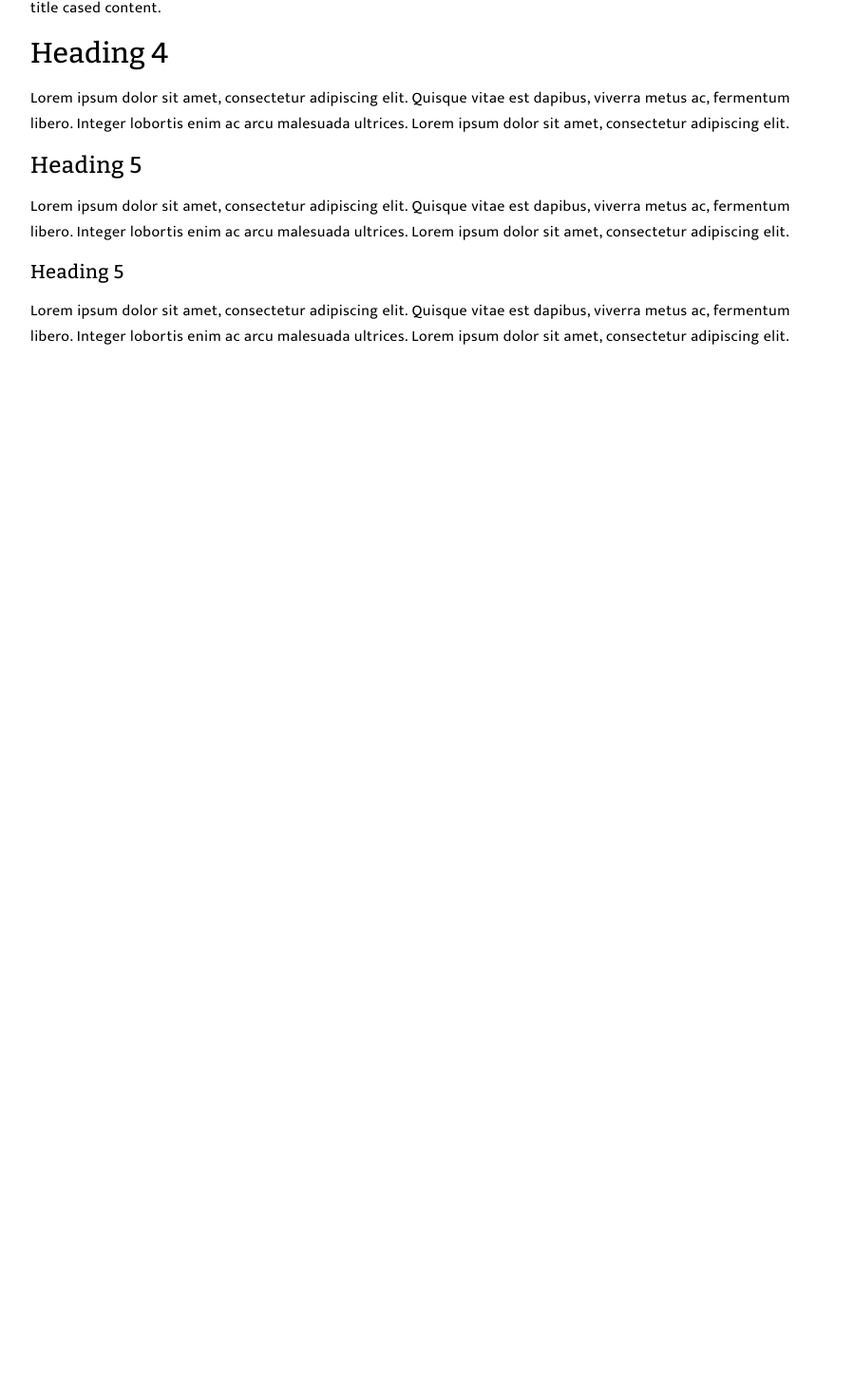
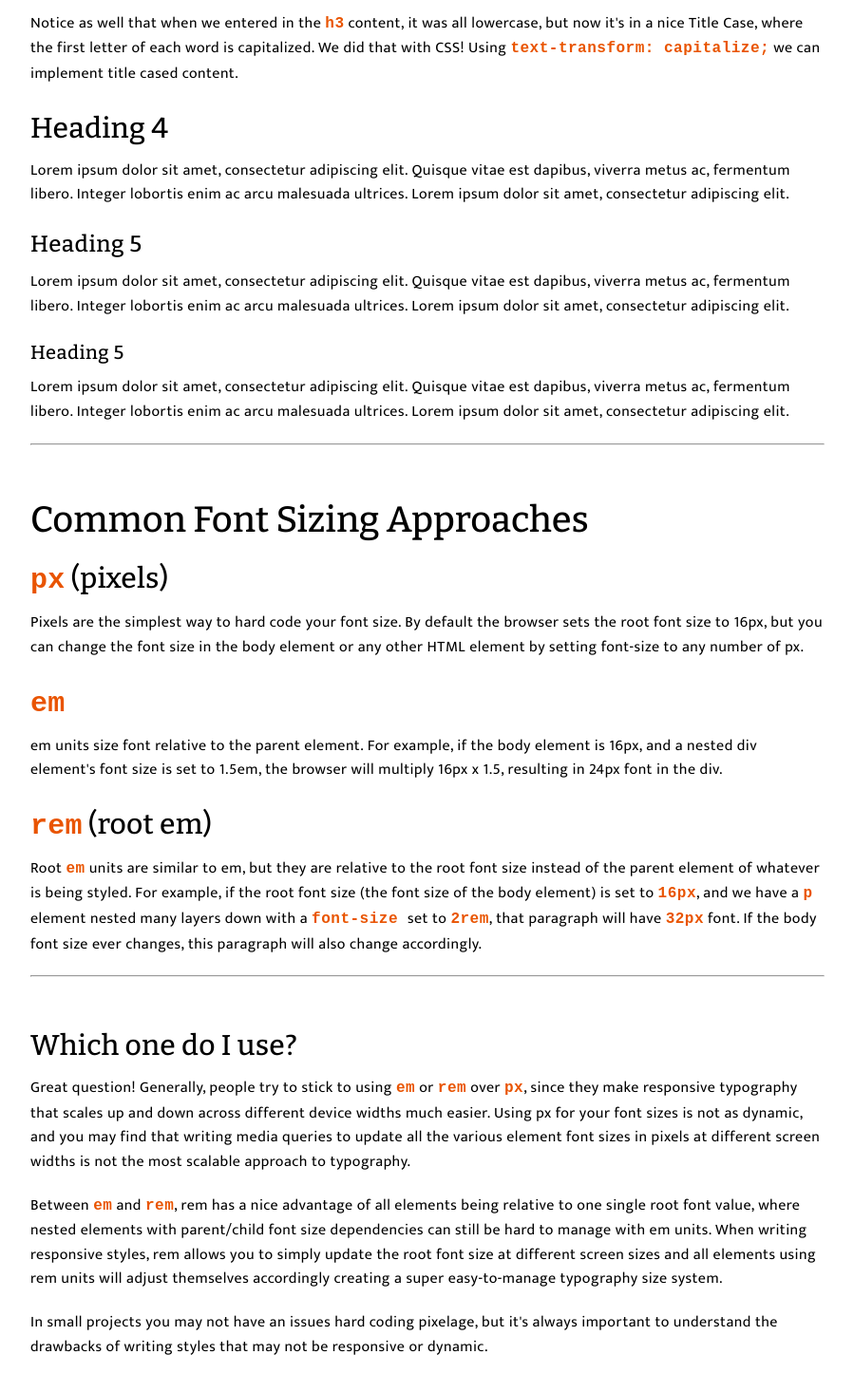
Before and after one commit to Majd-Alhourani98/Blog-Post, a plain HTML site: page index.html in a window 1280 px wide. Shown: the part 976-2442 px from the top of the page at 95% size, without its empty margins (190-1089 px from the left). Before the commit the page ends 1392 px from the top, so only its background shows below. Drawn offline with nearby package versions, Linux system fonts and the light colour scheme.

Commit message:
add code style

```diff
--- a/index.html
+++ b/index.html
@@ -15,12 +15,13 @@
   <body>
     <div class="container">
       <p class="info">12.31.2050 | <span>all about CSS blog</span></p>
-      <h2>All About Typography</h2>
+      <h2 class="title">All About Typography</h2>
       <p class="headline paragraph">
         Headlines, like this one, are great ways to quickly capture the reader's
         attention, to give them a sumary, intro, or other important information
-        in a web page. You can use text-transform: uppercase; to make a whole
-        body of text uppercase using CSS if you really need to grab attention!
+        in a web page. You can use <code>text-transform: uppercase;</code> to
+        make a whole body of text uppercase using CSS if you really need to grab
+        attention!
       </p>
 
       <p class="paragraph">
@@ -39,8 +40,8 @@
       <p class="paragraph">
         But wait! What if you want more than just normal text on your page?
         Another common thing you might see in web pages are quotes. To make
-        quotes, we can use the blockquote element and style it accordingly, so
-        it stands out a bit as a non-body text quote.
+        quotes, we can use the <code>blockquote</code> element and style it
+        accordingly, so it stands out a bit as a non-body text quote.
       </p>
 
       <blockquote class="quote">
@@ -55,17 +56,19 @@
 
       <hr />
 
-      <h3 class="section-heading">a new section</h3>
+      <section>
+        <h3 class="section-heading">Headings</h3>
         <p class="paragraph">
-        And just like that, we've got a new section of content separated by a hr
-        element (a 'horizontal rule' or a divider) and a new heading. Isn't
-        putting content together fun?
+          And just like that, we've got a new section of content separated by a
+          <code>hr</code> element (a 'horizontal rule' or a divider) and a new
+          heading. Isn't putting content together fun?
         </p>
         <p class="paragraph">
-        Notice as well that when we entered in the H3 content, it was all
-        lowercase, but now it's in a nice Title Case, where the first letter of
-        each word is capitalized. We did that with CSS! Using text-transform:
-        capitalize; we can implement title cased content.
+          Notice as well that when we entered in the <code>H3</code> content, it
+          was all lowercase, but now it's in a nice Title Case, where the first
+          letter of each word is capitalized. We did that with CSS! Using
+          <code>text-transform: capitalize;</code> we can implement title cased
+          content.
         </p>
 
         <h4>Heading 4</h4>
@@ -91,6 +94,65 @@
           ac arcu malesuada ultrices. Lorem ipsum dolor sit amet, consectetur
           adipiscing elit.
         </p>
+      </section>
+
+      <hr />
+      <h3>Common Font Sizing Approaches</h3>
+      <h4><code>px</code> (pixels)</h4>
+      <p class="paragraph">
+        Pixels are the simplest way to hard code your font size. By default the
+        browser sets the root font size to 16px, but you can change the font
+        size in the body element or any other HTML element by setting font-size
+        to any number of px.
+      </p>
+
+      <h4><code>em</code></h4>
+      <p class="paragraph">
+        em units size font relative to the parent element. For example, if the
+        body element is 16px, and a nested div element's font size is set to
+        1.5em, the browser will multiply 16px x 1.5, resulting in 24px font in
+        the div.
+      </p>
+
+      <h4><code>rem</code> (root em)</h4>
+      <p class="paragraph">
+        Root <code>em</code> units are similar to em, but they are relative to
+        the root font size instead of the parent element of whatever is being
+        styled. For example, if the root font size (the font size of the body
+        element) is set to <code>16px</code>, and we have a
+        <code>p</code> element nested many layers down with a
+        <code>font-size </code>set to <code>2rem</code>, that paragraph will
+        have <code>32px</code> font. If the body font size ever changes, this
+        paragraph will also change accordingly.
+      </p>
+
+      <hr />
+      <h4>Which one do I use?</h4>
+      <p class="paragraph">
+        Great question! Generally, people try to stick to using
+        <code>em</code> or <code>rem</code> over <code>px</code>, since they
+        make responsive typography that scales up and down across different
+        device widths much easier. Using px for your font sizes is not as
+        dynamic, and you may find that writing media queries to update all the
+        various element font sizes in pixels at different screen widths is not
+        the most scalable approach to typography.
+      </p>
+
+      <p class="paragraph">
+        Between <code>em</code> and <code>rem</code>, rem has a nice advantage
+        of all elements being relative to one single root font value, where
+        nested elements with parent/child font size dependencies can still be
+        hard to manage with em units. When writing responsive styles, rem allows
+        you to simply update the root font size at different screen sizes and
+        all elements using rem units will adjust themselves accordingly creating
+        a super easy-to-manage typography size system.
+      </p>
+
+      <p class="paragraph">
+        In small projects you may not have an issues hard coding pixelage, but
+        it's always important to understand the drawbacks of writing styles that
+        may not be responsive or dynamic.
+      </p>
     </div>
   </body>
 </html>
--- a/style.css
+++ b/style.css
@@ -7,7 +7,7 @@
 body {
   font-family: "mukta", sans-serif;
   font-size: 16px;
-  /* line-height: 1.6; */
+  line-height: 1.6;
   letter-spacing: 0.5px;
 }
 
@@ -19,6 +19,7 @@ h5,
 h6 {
   font-family: "Bitter", serif;
   font-weight: 500;
+  margin-bottom: 8px;
 }
 
 h1 {
@@ -53,7 +54,13 @@ h6 {
 }
 
 .paragraph {
-  margin: 16px 0;
+  margin-bottom: 20px;
+}
+
+code {
+  color: #e95400;
+  font-weight: bold;
+  text-transform: lowercase;
 }
 
 .container {
@@ -74,6 +81,10 @@ h6 {
 
 .info span {
   color: #e95400;
+}
+
+.title {
+  margin-bottom: 32px;
 }
 
 .headline {
@@ -98,6 +109,10 @@ h6 {
   margin-left: 32px;
 }
 
+hr {
+  margin-bottom: 48px;
+}
+
 .section-heading {
   text-transform: capitalize;
 }
```
Lines whose indentation alone changed are shown as unchanged.
